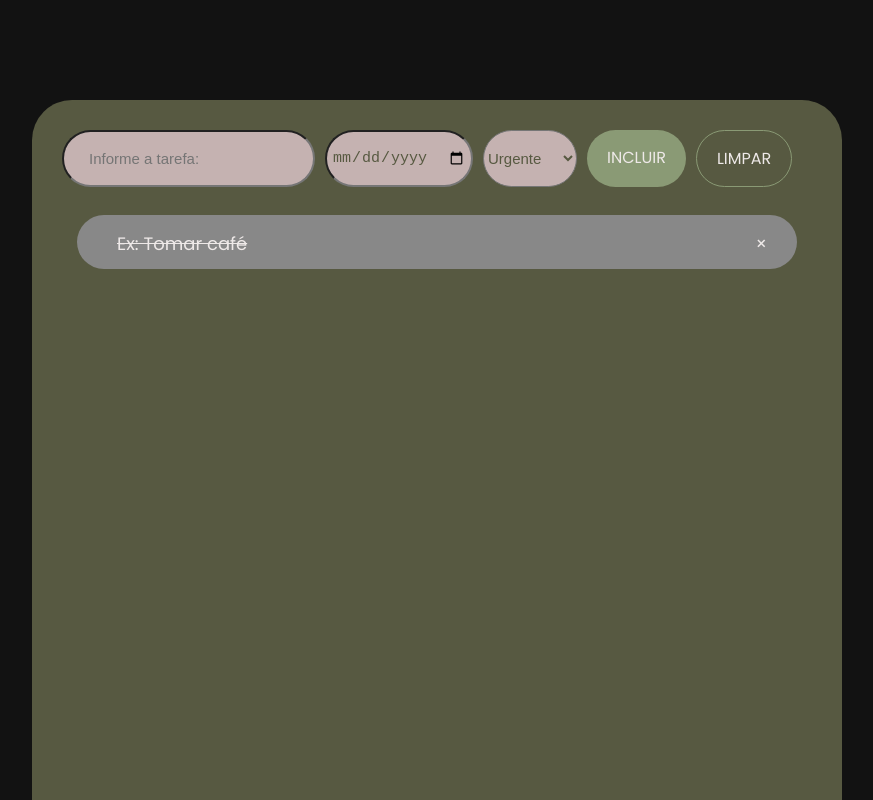
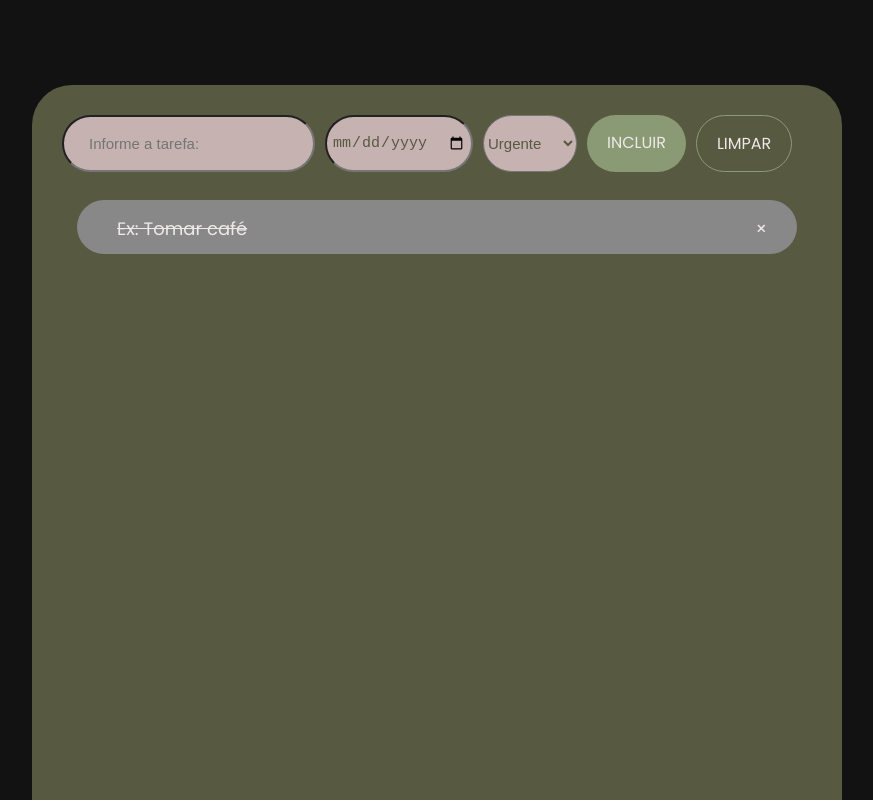
Before and after one commit to Daniela-Alves2004/lista-de-tarefas, a plain HTML site: page index.html in a window 1280 px wide. Shown: the top 800 px of the page, without its empty margins (203-1076 px from the left). Drawn offline with Linux system fonts and the light colour scheme.

Commit message:
Update style.css

```diff
--- a/style.css
+++ b/style.css
@@ -21,7 +21,7 @@ body {
     flex-direction: column;
     width: 750px;
     height: 800px;
-    margin-top: 100px;
+    margin-top: 85px;
     background-color: #575941;
     border-radius: 40px;
     padding: 30px;
```
